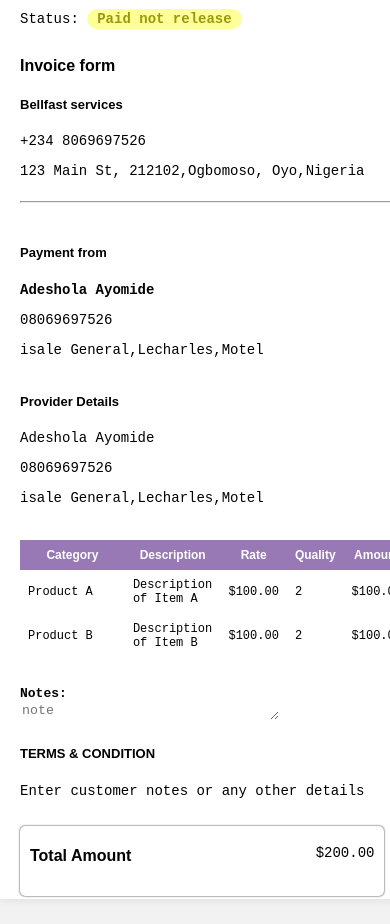
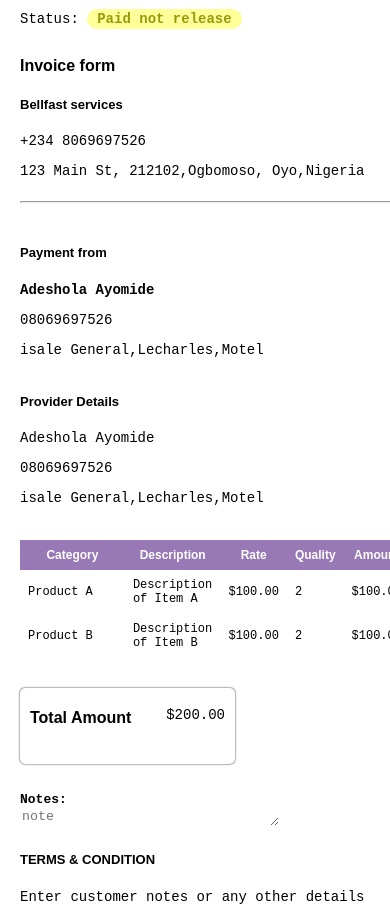
Before and after one commit to josephadeshola/Invoice-template, a plain HTML site: page voucher.html in a window 390 px wide. Shown: the part 176-1100 px from the top of the page. Drawn offline with Linux system fonts and the light colour scheme.

Commit message:
code update

```diff
--- a/voucher.html
+++ b/voucher.html
@@ -107,6 +107,7 @@
       .total-all {
         width: 50%;
         height: 50%;
+        margin-top: 20px;
         box-shadow: 0 0 2px;
         border-radius: 5px;
         padding: 5px 10px 27px 10px;
@@ -115,6 +116,20 @@
       .get-flex {
         display: flex;
         justify-content: space-between;
+      }
+      .get-flex-sm{
+        display: flex;
+        justify-content: space-between;
+        display: none;
+      }
+      .total-all-sm {
+        width: 50%;
+        height: 50%;
+        box-shadow: 0 0 2px;
+        border-radius: 5px;
+        padding: 5px 10px 27px 10px;
+        display: none;
+        border: 0px solid gainsboro;
       }
       .total-amount{
         margin-top: 16px;
@@ -160,6 +175,22 @@
         box-shadow: 0 0 2px;
         border-radius: 5px;
         padding: 5px 10px 27px 10px;
+        display: none;
+        border: 0px solid gainsboro;
+      }
+      .get-flex-sm{
+        display: flex;
+        justify-content: space-between;
+
+      }
+      .total-all-sm {
+        width: 50%;
+        height: 50%;
+        margin-top: 30px;
+        box-shadow: 0 0 2px;
+        border-radius: 5px;
+        padding: 5px 10px 27px 10px;
+        display: block;
         border: 0px solid gainsboro;
       }
       }
@@ -237,6 +268,13 @@
           </tr>
         </tbody>
       </table>
+      <div class="total-all-sm">
+        <div class="get-flex-sm">
+          <strong class="total-amount"> Total Amount</strong>
+          <p>$200.00</p>
+        </div>
+
+      </div>
       <div class="div-flex">
         <div>
           <div class="note">Notes:</div>
```
Also changed, not shown: invoice.html (renamed from index.html), 1 other file.
